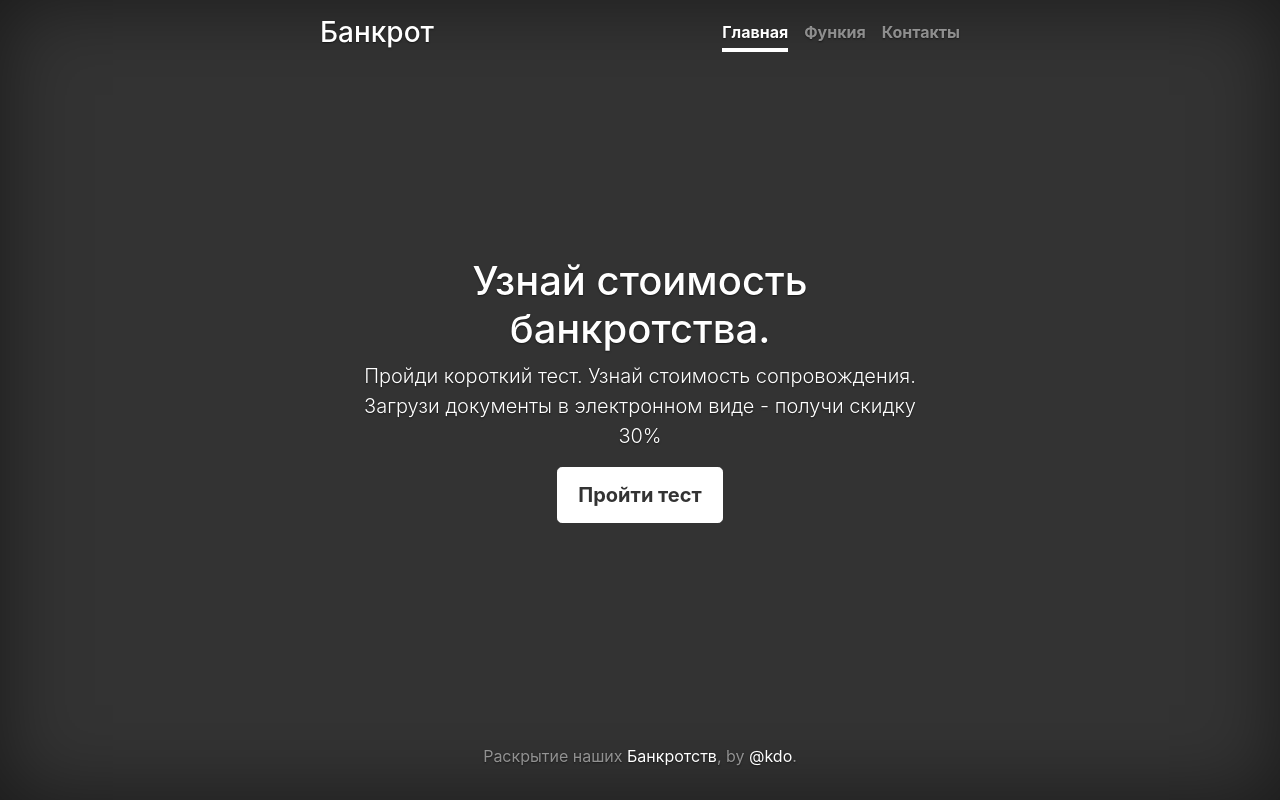
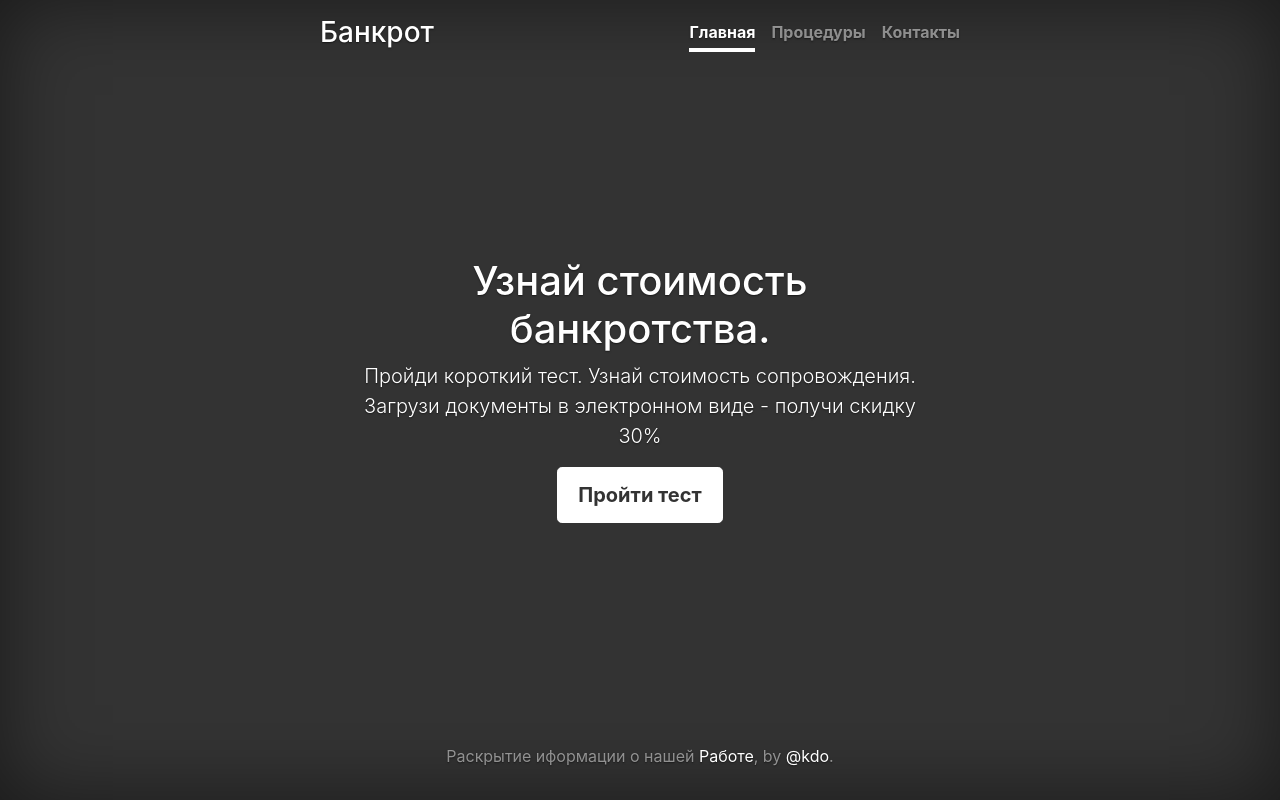
Before and after one commit to vo0doO/voodoo-blog-development, a Django app: page / in a window 1280 px wide. Run offline with Django 3.2, Linux system fonts and the light colour scheme.

Commit message:
хтмл рефакторинг

```diff
--- a/blog/templates/blog/base.html
+++ b/blog/templates/blog/base.html
@@ -37,7 +37,7 @@
             {% endblock %}
      <footer class="mastfoot mt-auto">
         <div class="inner">
-        <p>Раскрытие наших <a href="https://sites.google.com/view/bankrotstvo/процедуры">Банкротств</a>, by <a href="https://twitter.com/MasterInManage">@kdo</a>.</p>
+        <p>Раскрытие иформации о нашей <a href="https://sites.google.com/view/bankrotstvo/процедуры">Работе</a>, by <a href="https://twitter.com/MasterInManage">@kdo</a>.</p>
         </div>
     </footer>
     </div>
--- a/blog/templates/blog/final.html
+++ b/blog/templates/blog/final.html
@@ -6,8 +6,8 @@
     <div class="inner">
       <h3 class="masthead-brand">Банкрот</h3>
       <nav class="nav nav-masthead justify-content-center">
-        <a class="nav-link active" href="#">Главная</a>
-        <a class="nav-link" href="#">Функия</a>
+        <a class="nav-link active" href="/">Главная</a>
+        <a class="nav-link" href="/procedury">Процедуры</a>
         <a class="nav-link" href="#">Контакты</a>
       </nav>
     </div>
--- a/blog/templates/blog/landing_page.html
+++ b/blog/templates/blog/landing_page.html
@@ -5,8 +5,8 @@
     <div class="inner">
       <h3 class="masthead-brand">Банкрот</h3>
       <nav class="nav nav-masthead justify-content-center">
-        <a class="nav-link active" href="#">Главная</a>
-        <a class="nav-link" href="#">Функия</a>
+        <a class="nav-link active" href="/">Главная</a>
+        <a class="nav-link" href="/procedury">Процедуры</a>
         <a class="nav-link" href="#">Контакты</a>
       </nav>
     </div>
```
